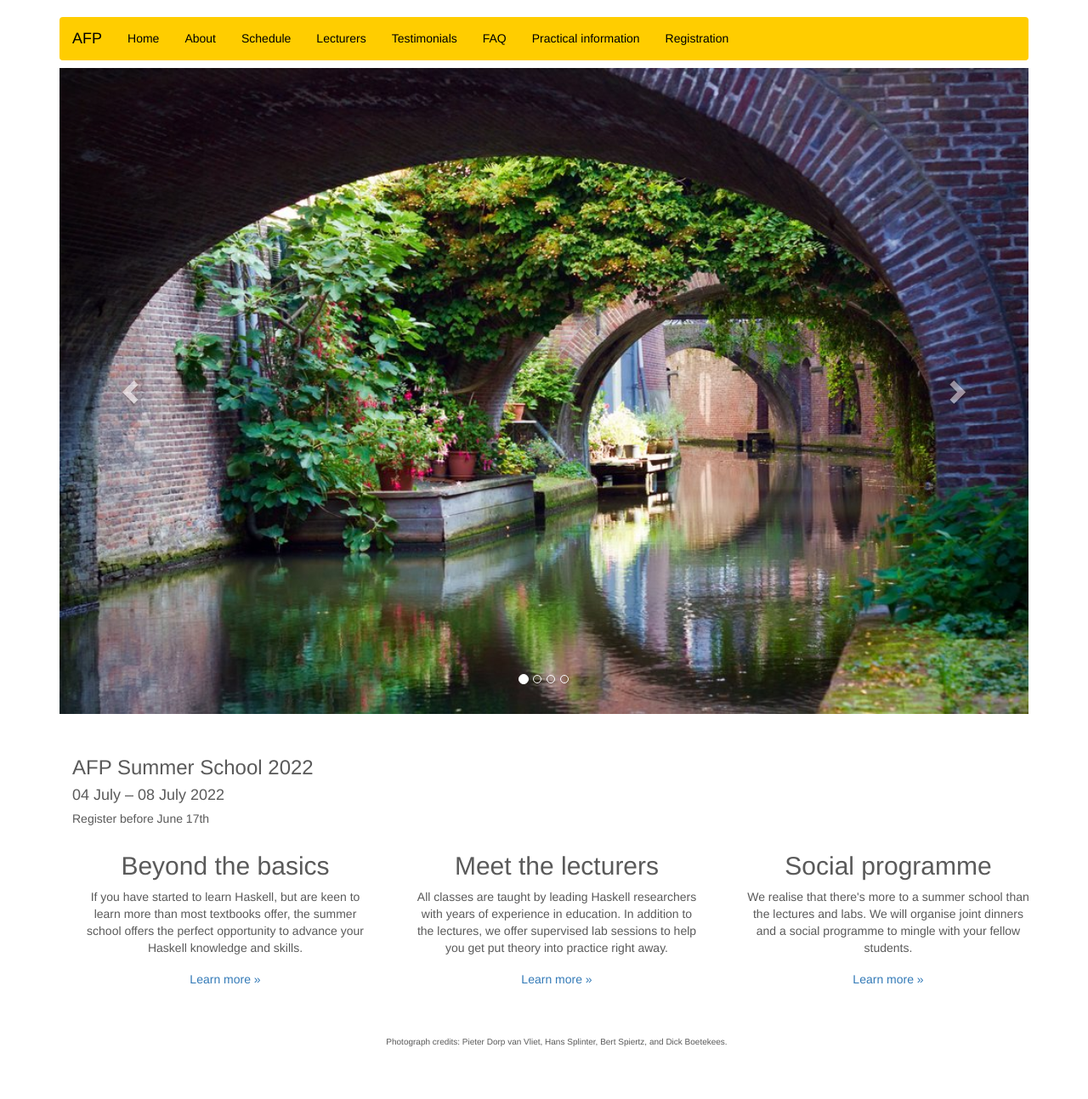
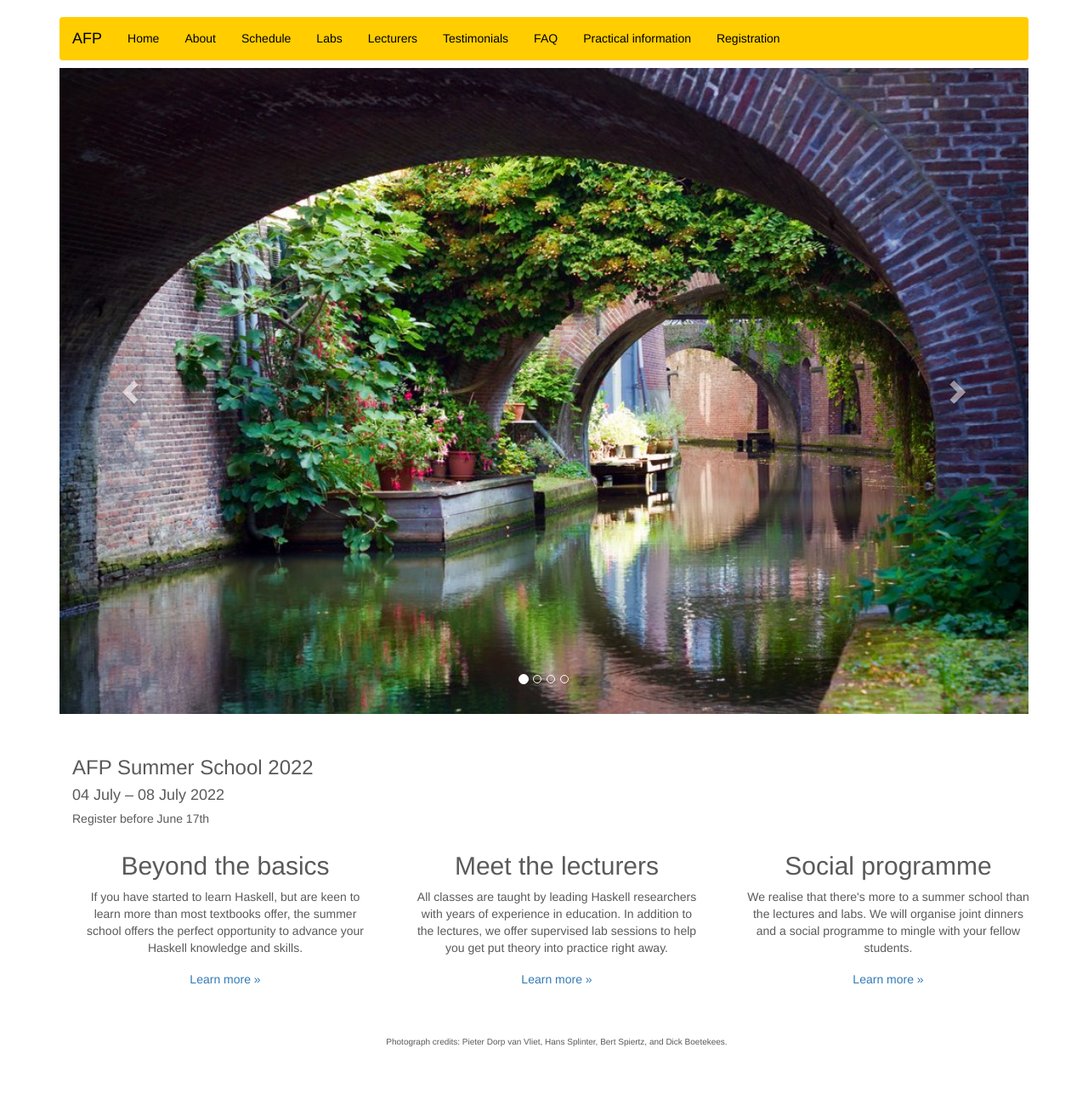
Before and after one commit to uu-afp/uu-afp.github.io, a Jekyll site: the page built from index.html, in a window 1280 px wide. Shown: the whole page at 85% size. Built offline with Jekyll 4.4.1, drawn with Linux system fonts in a browser that asks for light colours; nearby versions of some CDN libraries.

Commit message:
Added labs.

```diff
--- a/_layouts/default.html
+++ b/_layouts/default.html
@@ -43,6 +43,7 @@
                 <li><a href="index.html">Home</a></li>
                 <li><a href="about.html">About</a></li>
                 <li><a href="schedule.html">Schedule</a></li>
+                <li><a href="labs.html">Labs</a></li>
                 <li><a href="lecturers.html">Lecturers</a></li>
                 <li><a href="testimonials.html">Testimonials</a></li>
                 <li><a href="faq.html">FAQ</a></li>
```
